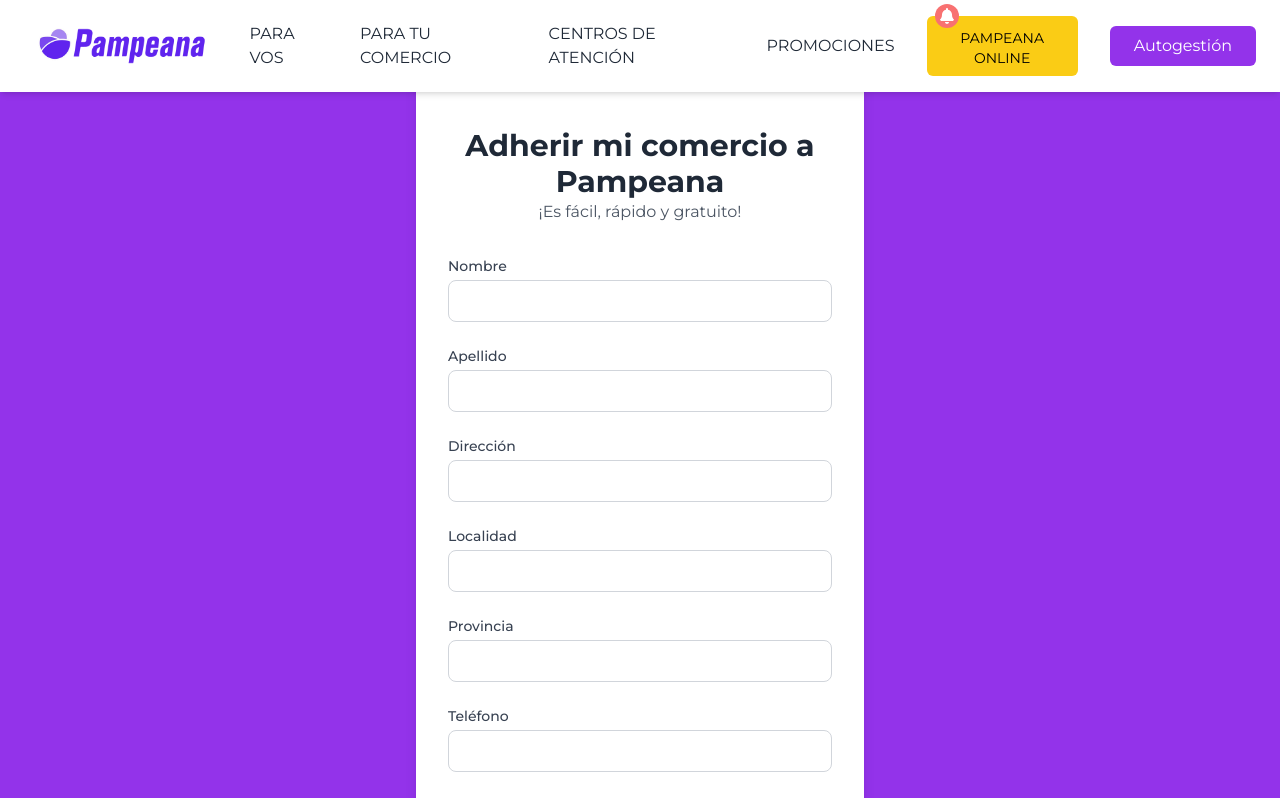
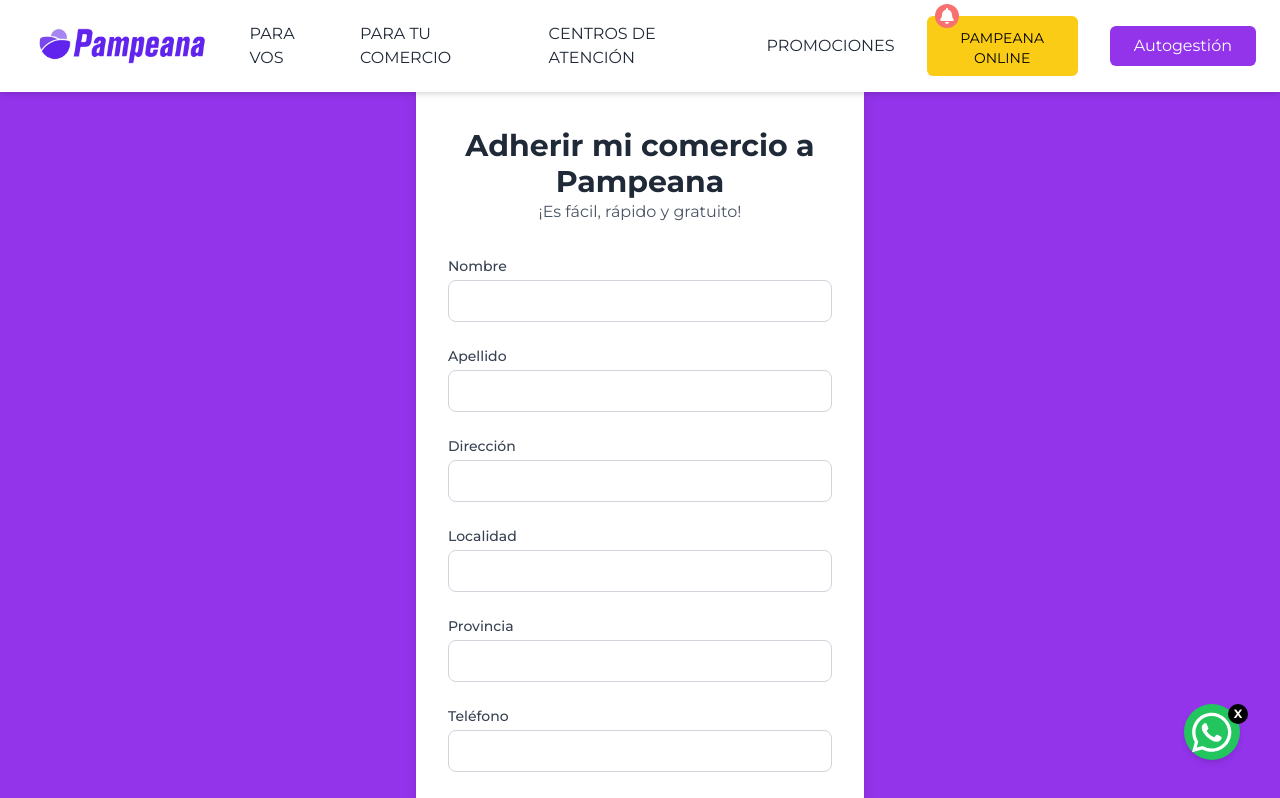
Before and after one commit to Axel-lis/tarjetapampeana-react, a React (Vite) app: page /form-adherir-comercio in a window 1280 px wide. Shown: the top 798 px of the page. Built offline with nearby package versions, Linux system fonts and the light colour scheme.

Commit message:
whatsapp widget

```diff
--- a/src/App.jsx
+++ b/src/App.jsx
@@ -10,6 +10,7 @@ import ParaTuComercio from './components/ParaTuComercio/ParaTuComercio';
 import CentrosAtencion from './components/CentrosAtencion/CentrosAtencion';
 import Promociones from './components/Promociones/Promociones';
 import AdherirComercio from './components/Forms/AdherirComercio';
+import WhatsAppWidget from './components/Common/WhatsAppWidget';
 function App() {
   return (
     <Router>
@@ -24,6 +25,7 @@ function App() {
           <Route path="/promociones" element={<Promociones />} />
           <Route path="/form-adherir-comercio" element={<AdherirComercio />} />
         </Routes>
+        <WhatsAppWidget />
       </div>
     </Router>
   );
--- /dev/null
+++ b/src/components/Common/WhatsAppWidget.jsx
@@ -0,0 +1,33 @@
+import { useState } from 'react';
+
+const WhatsAppWidget = () => {
+  const [isVisible, setIsVisible] = useState(true);
+
+  if (!isVisible) return null;
+
+  return (
+    <div className="fixed bottom-10 right-10 z-50 flex items-end">
+      {/* Enlace flotante */}
+      <a
+        href="https://api.whatsapp.com/send?phone=5492954233330&lang=es"
+        target="_blank"
+        rel="noopener noreferrer"
+        className="fixed w-14 h-14 bottom-10 right-10 bg-green-500 text-white rounded-full text-center text-2xl shadow-md flex items-center justify-center hover:bg-green-600"
+      >
+        <svg xmlns="http://www.w3.org/2000/svg" height="45" viewBox="0 0 448 512" className="fill-current">
+          <path d="M380.9 97.1C339 55.1 283.2 32 223.9 32c-122.4 0-222 99.6-222 222 0 39.1 10.2 77.3 29.6 111L0 480l117.7-30.9c32.4 17.7 68.9 27 106.1 27h.1c122.3 0 224.1-99.6 224.1-222 0-59.3-25.2-115-67.1-157zm-157 341.6c-33.2 0-65.7-8.9-94-25.7l-6.7-4-69.8 18.3L72 359.2l-4.4-7c-18.5-29.4-28.2-63.3-28.2-98.2 0-101.7 82.8-184.5 184.6-184.5 49.3 0 95.6 19.2 130.4 54.1 34.8 34.9 56.2 81.2 56.1 130.5 0 101.8-84.9 184.6-186.6 184.6zm101.2-138.2c-5.5-2.8-32.8-16.2-37.9-18-5.1-1.9-8.8-2.8-12.5 2.8-3.7 5.6-14.3 18-17.6 21.8-3.2 3.7-6.5 4.2-12 1.4-32.6-16.3-54-29.1-75.5-66-5.7-9.8 5.7-9.1 16.3-30.3 1.8-3.7.9-6.9-.5-9.7-1.4-2.8-12.5-30.1-17.1-41.2-4.5-10.8-9.1-9.3-12.5-9.5-3.2-.2-6.9-.2-10.6-.2-3.7 0-9.7 1.4-14.8 6.9-5.1 5.6-19.4 19-19.4 46.3 0 27.3 19.9 53.7 22.6 57.4 2.8 3.7 39.1 59.7 94.8 83.8 35.2 15.2 49 16.5 66.6 13.9 10.7-1.6 32.8-13.4 37.4-26.4 4.6-13 4.6-24.1 3.2-26.4-1.3-2.5-5-3.9-10.5-6.6z" />
+        </svg>
+      </a>
+
+      {/* Botón de cerrar */}
+      <div
+        className="absolute -top-14 -right-2 w-5 h-5 bg-black text-white rounded-full text-xs flex items-center justify-center cursor-pointer font-bold"
+        onClick={() => setIsVisible(false)}
+      >
+        X
+      </div>
+    </div>
+  );
+};
+
+export default WhatsAppWidget;
```
